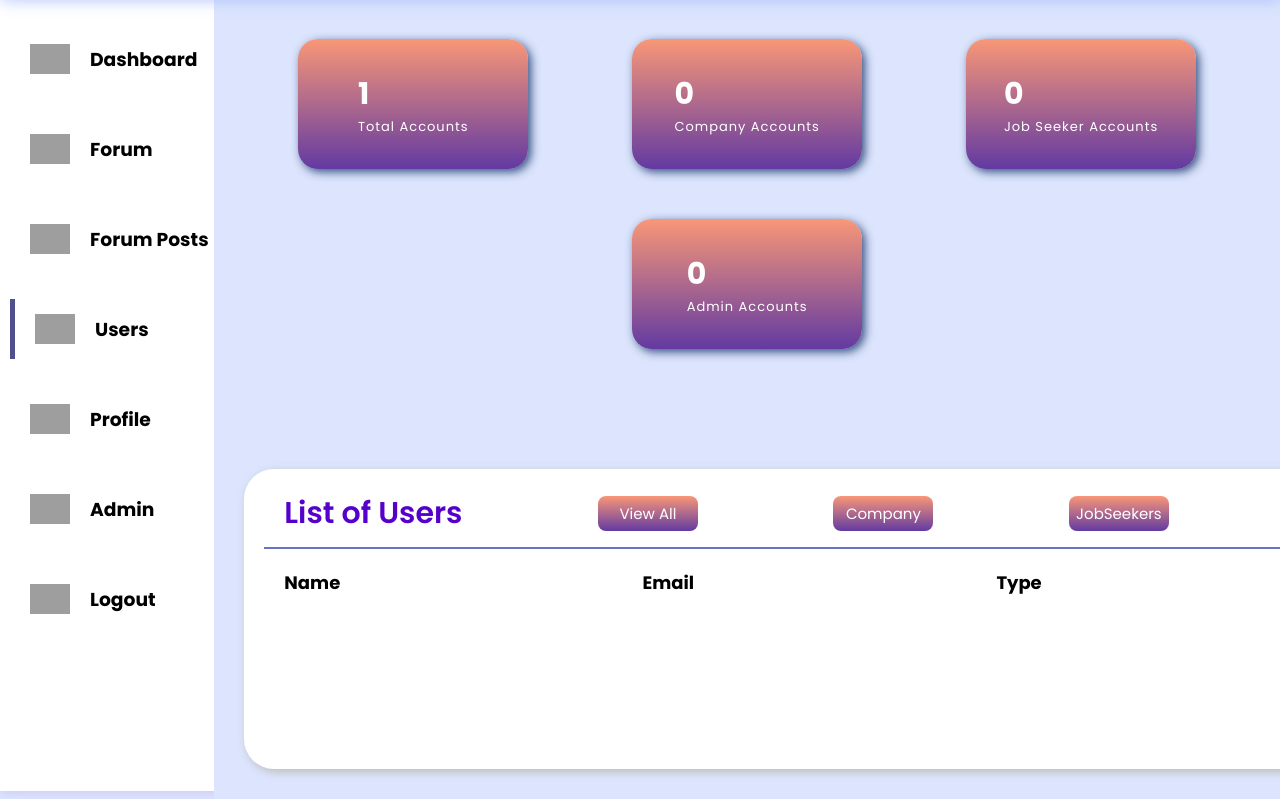
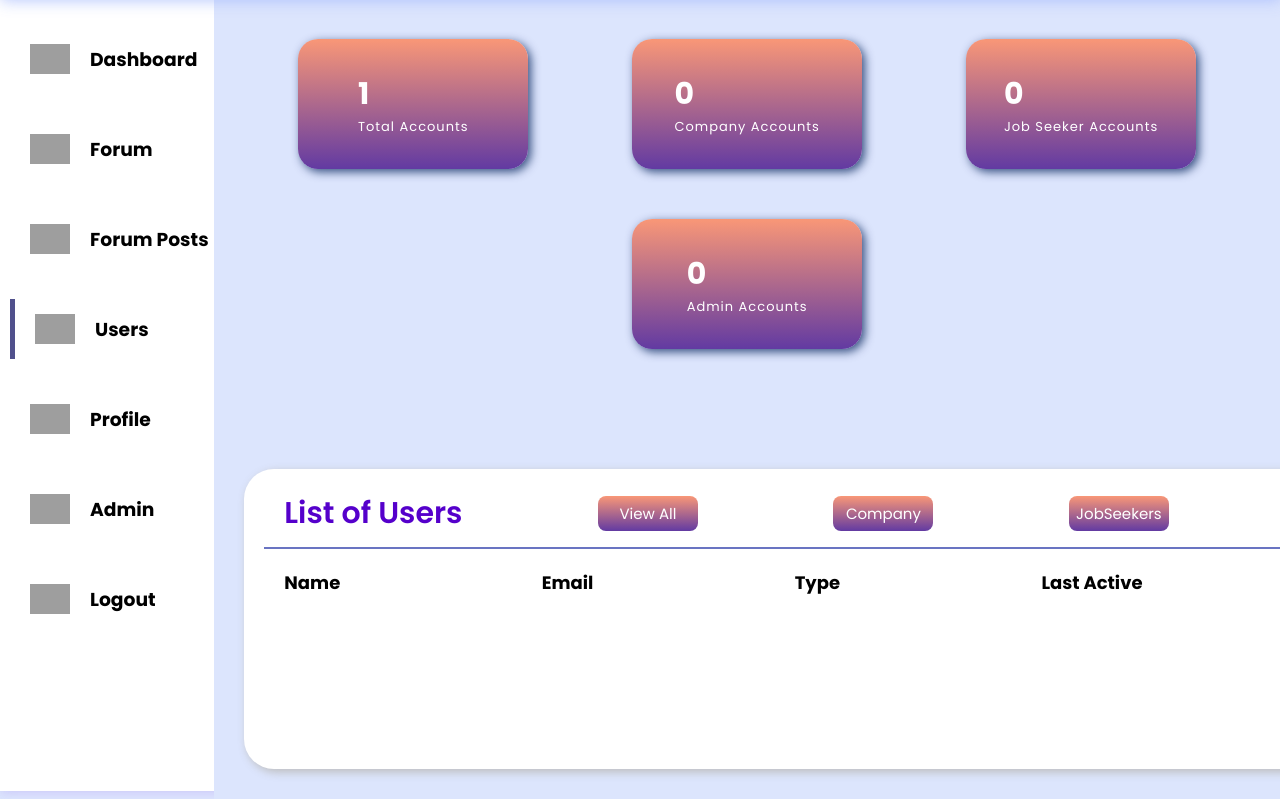
Before and after one commit to NurHaniRani/InPloyed, a PHP site: page /admin/user.php in a window 1280 px wide. Shown: the part 71-870 px from the top of the page. Run offline with PHP 8.4, Linux system fonts and the light colour scheme; the visitor is signed in with stand-in values (Sample User, id 1); tables that the repository leaves empty or names only in its code hold one stand-in row (values such as "Sample post"); data that the repository does not hold is empty; grey boxes are pictures that could not be loaded.

Commit message:
Update user.php

```diff
--- a/admin/user.php
+++ b/admin/user.php
@@ -239,6 +239,7 @@ $conn->close();
 						<h3 class="t-op">Name</h3>
 						<h3 class="t-op">Email</h3>
 						<h3 class="t-op">Type</h3>
+						<h3 class="t-op">Last Active</h3>
 						<h3 class="t-op">Action</h3>
 					</div>
 
@@ -248,6 +249,7 @@ $conn->close();
 							<h3 class="t-op-nextlvl"><?php echo $user['UserName']; ?></h3>
 							<h3 class="t-op-nextlvl"><?php echo $user['UserEmail']; ?></h3>
 							<h3 class="t-op-nextlvl"><?php echo $user['UserType']; ?></h3>
+							<h3 class="t-op-nextlvl"><?php echo $user['LastAccessDate']; ?></h3>
 							<?php if ($user['UserStatus'] == 'Active'): ?>
 								<button class="t-op-nextlvl label-tag disable-btn" data-user-id="<?php echo $user['UserID'];?>" style="background-color: red;">Disable</button>
 							<?php else: ?>
```
